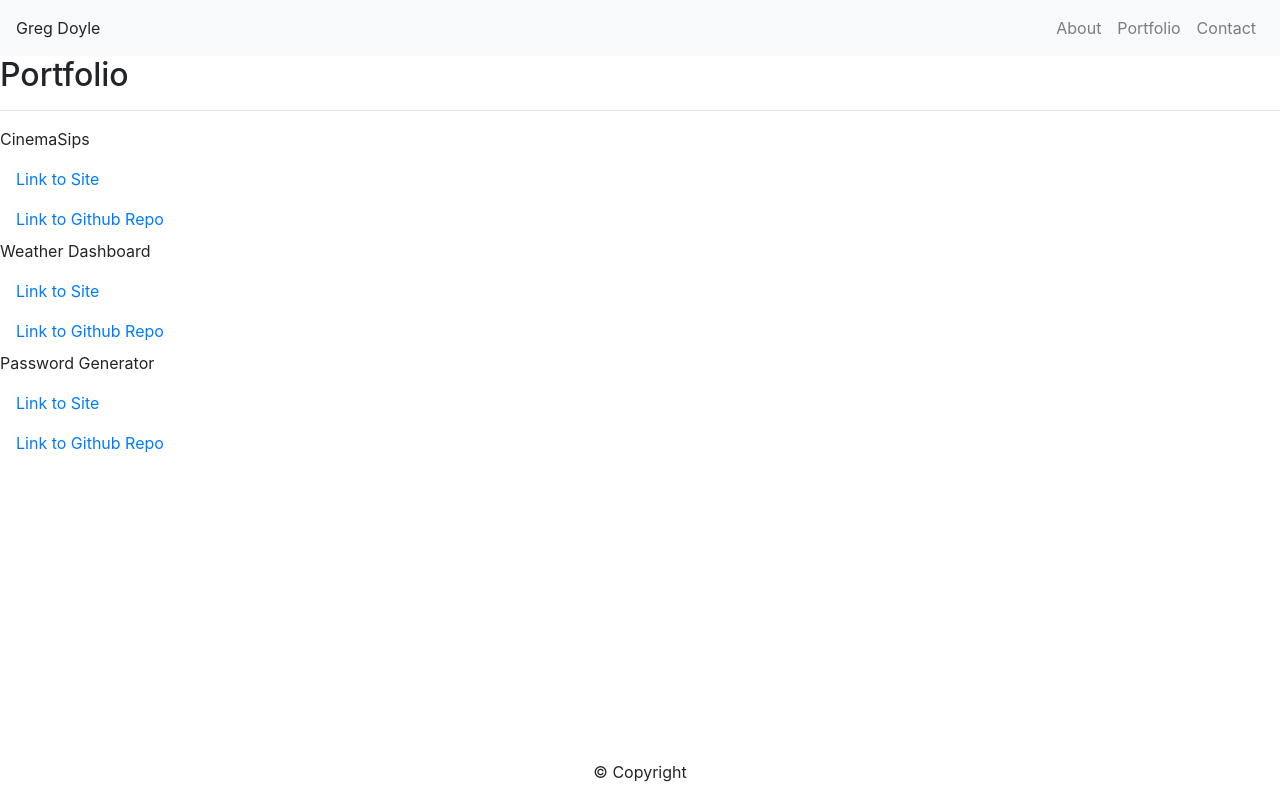
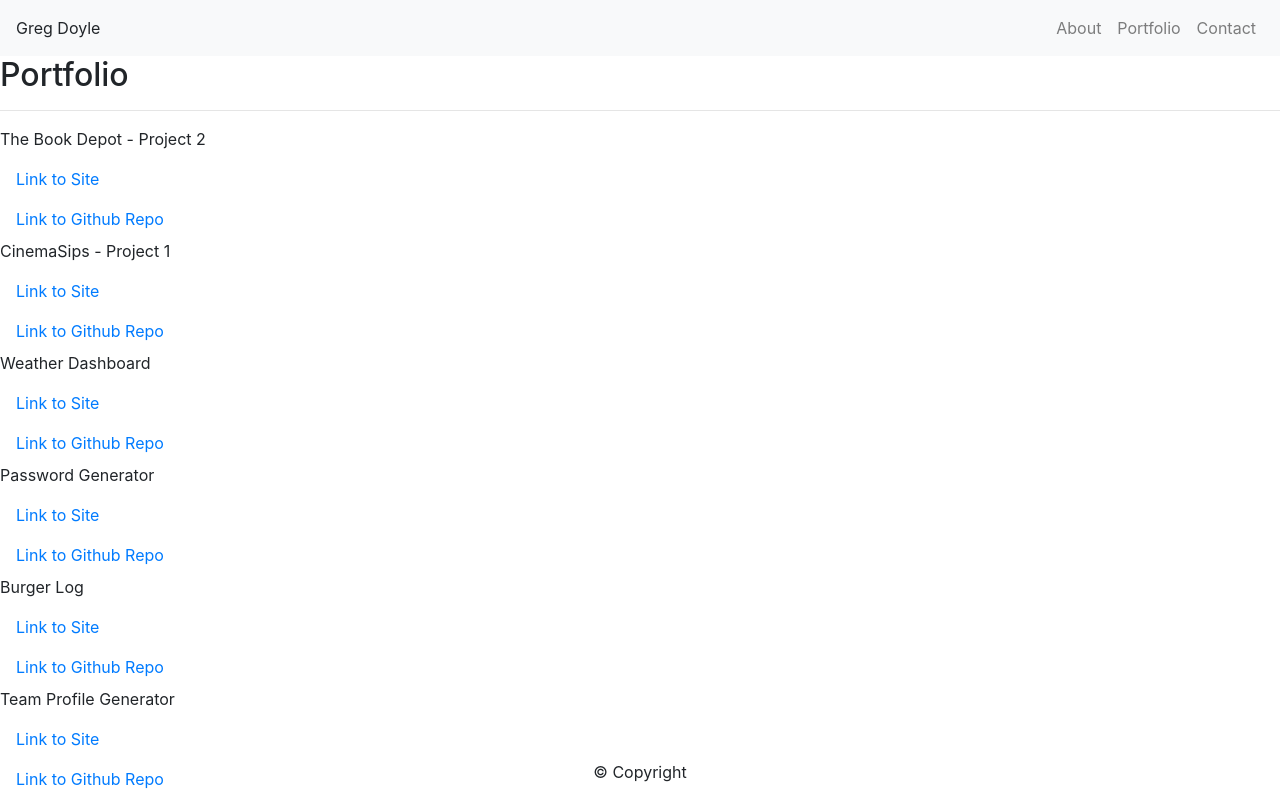
Before and after one commit to caligd45/Responsive-Portfolio-Homework, a plain HTML site: page portfolio.html in a window 1280 px wide. Drawn offline with nearby package versions, Linux system fonts and the light colour scheme.

Commit message:
updated profile with second project and more homeworks

```diff
--- a/portfolio.html
+++ b/portfolio.html
@@ -36,9 +36,15 @@
     <section>
       <h2>Portfolio</h2>
       <hr>
+      <div class="box">
+        <label class="port">The Book Depot - Project 2</label>
+        <a class="nav-link" href="https://limitless-lowlands-86248.herokuapp.com/">Link to Site</a>
+        <a class="nav-link" href="https://github.com/caligd45/The-Book-Depo">Link to Github Repo</a>
+
+      </div>
 
       <div class="box">
-              <label class="port">CinemaSips</label>
+              <label class="port">CinemaSips - Project 1</label>
               <a class="nav-link" href="https://hamery93.github.io/Cinema-Sips/#">Link to Site</a>
               <a class="nav-link" href="https://github.com/hamery93/Cinema-Sips">Link to Github Repo</a>
 
@@ -52,6 +58,16 @@
               <label class="port">Password Generator</label>
               <a class="nav-link" href=" https://caligd45.github.io/Password-Generator-Homework/">Link to Site</a>
               <a class="nav-link" href="https://github.com/caligd45/Password-Generator-Homework">Link to Github Repo</a>
+      </div>
+      <div class="box">
+        <label class="port">Burger Log</label>
+        <a class="nav-link" href="https://thawing-chamber-20106.herokuapp.com/">Link to Site</a>
+        <a class="nav-link" href="https://github.com/caligd45/Burger-Log">Link to Github Repo</a>
+      </div>
+      <div class="box">
+        <label class="port">Team Profile Generator</label>
+        <a class="nav-link" href="https://caligd45.github.io/Employee-Summary-Homework/">Link to Site</a>
+        <a class="nav-link" href="https://github.com/caligd45/Employee-Summary-Homework">Link to Github Repo</a>
       </div>
       <section>
 
```
